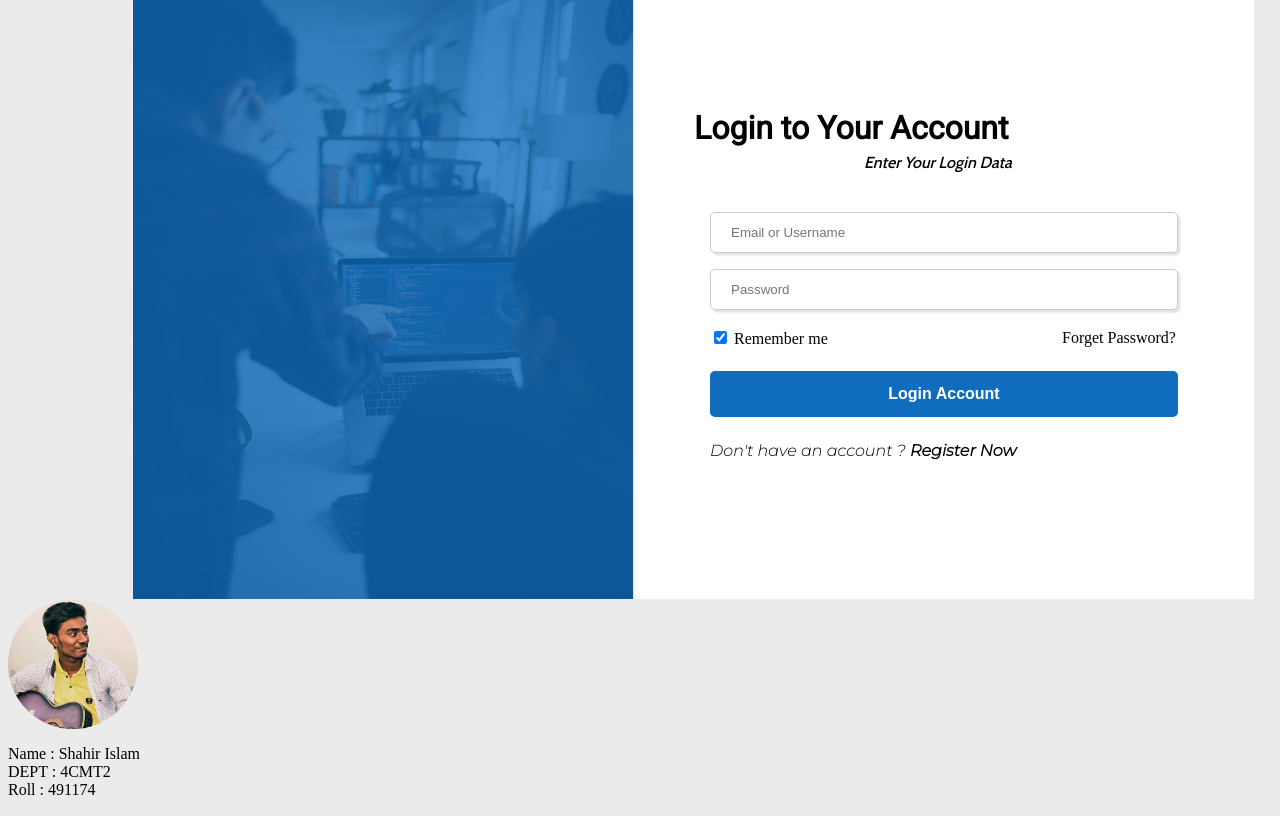
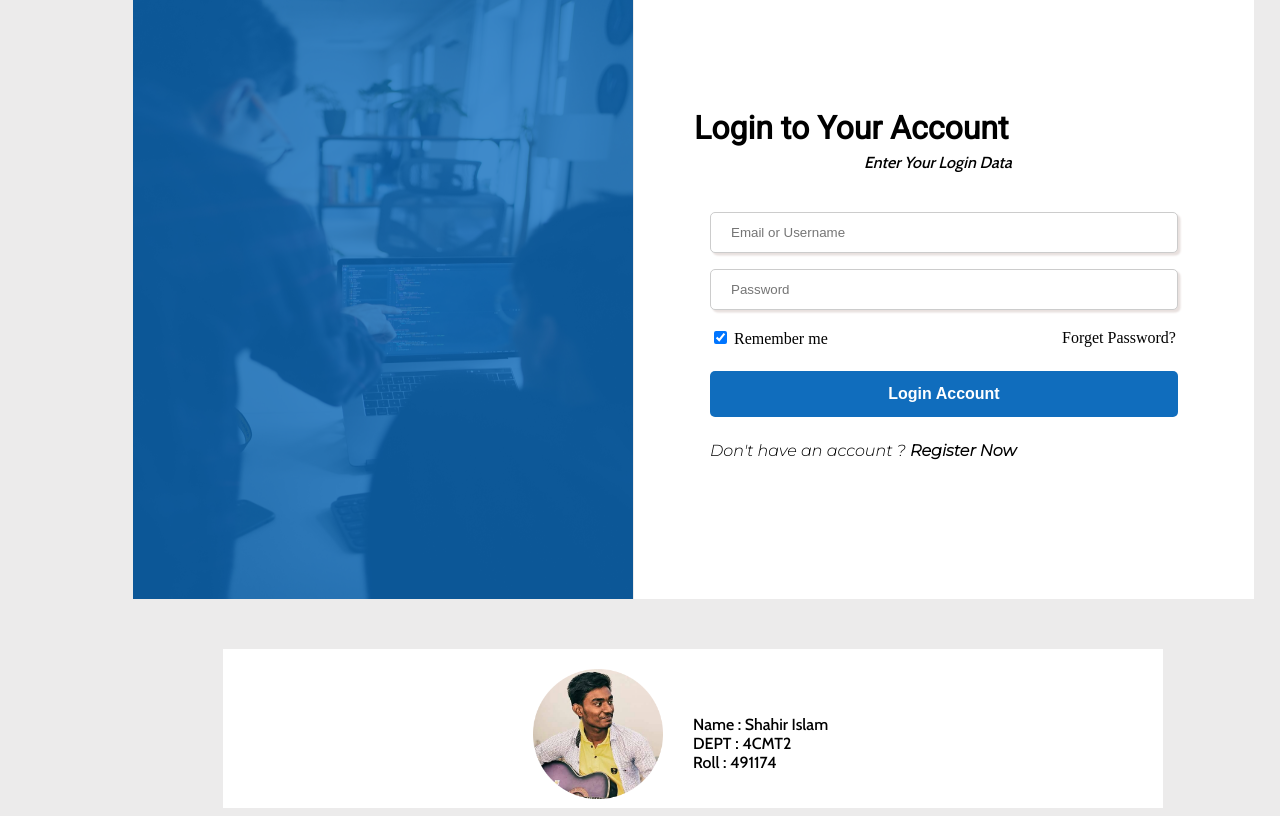
Before and after one commit to lifeofdekisugi/collageProject, a PHP site: page / in a window 1280 px wide. Shown: the part 51-867 px from the top of the page. Before the commit the page ends 846 px from the top, so only its background shows below. Run offline with PHP 8.4, Linux system fonts and the light colour scheme.

Commit message:
Update style.css

```diff
--- a/style.css
+++ b/style.css
@@ -82,3 +82,23 @@ button:hover {
   font-family: 'Montserrat', sans-serif;
   padding-bottom: 47px;
 }
+
+
+.fotterCredit {
+  background-color: white ;
+  margin-top: 50px;
+  width: 900px;
+  padding: 20px;
+  margin-left: 215px;
+}
+
+.fotterCredit .image{
+  margin-left: 290px;
+}
+
+.fotterCredit .aboutMe{
+  font-family: 'Cabin', sans-serif;
+  margin-left: 450px;
+  margin-top: -100px;
+
+}
```
